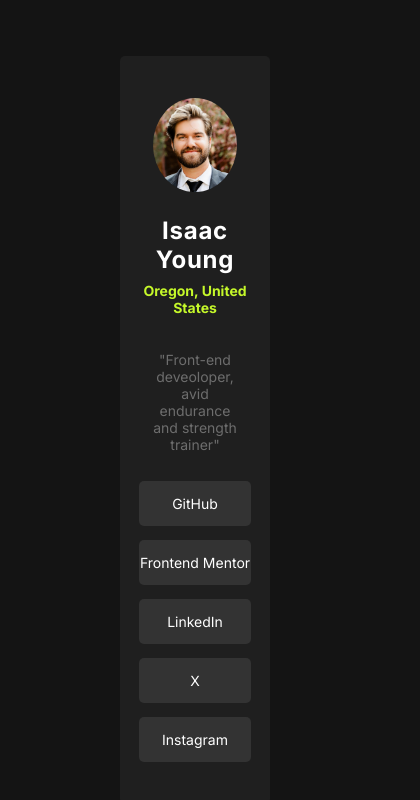
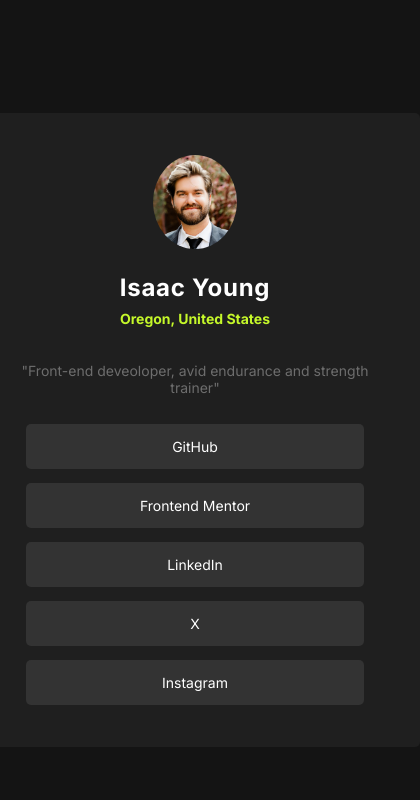
Before and after one commit to Isaac36Y/Social-Links, a plain HTML site: page index.html in a window 390 px wide. Shown: the whole page, 420 px wide, since content can reach past the window. Drawn offline with Linux system fonts and the light colour scheme.

Commit message:
update width for mobile

```diff
--- a/style.css
+++ b/style.css
@@ -14,7 +14,7 @@ main {
 }
 
 .container {
-    max-width: 40%;
+    min-width: 450px;
     height: auto;
     background-color: #1f1f1fff;
     color: white;
```
